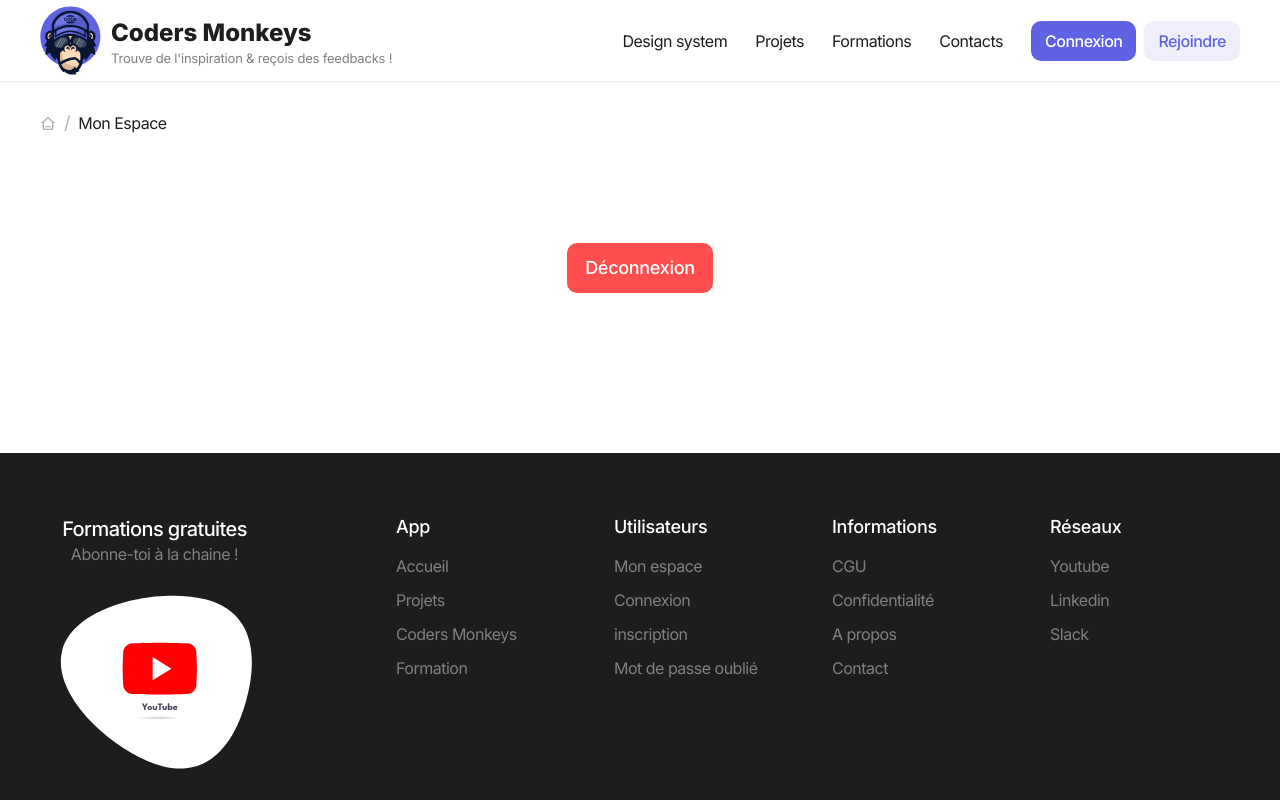
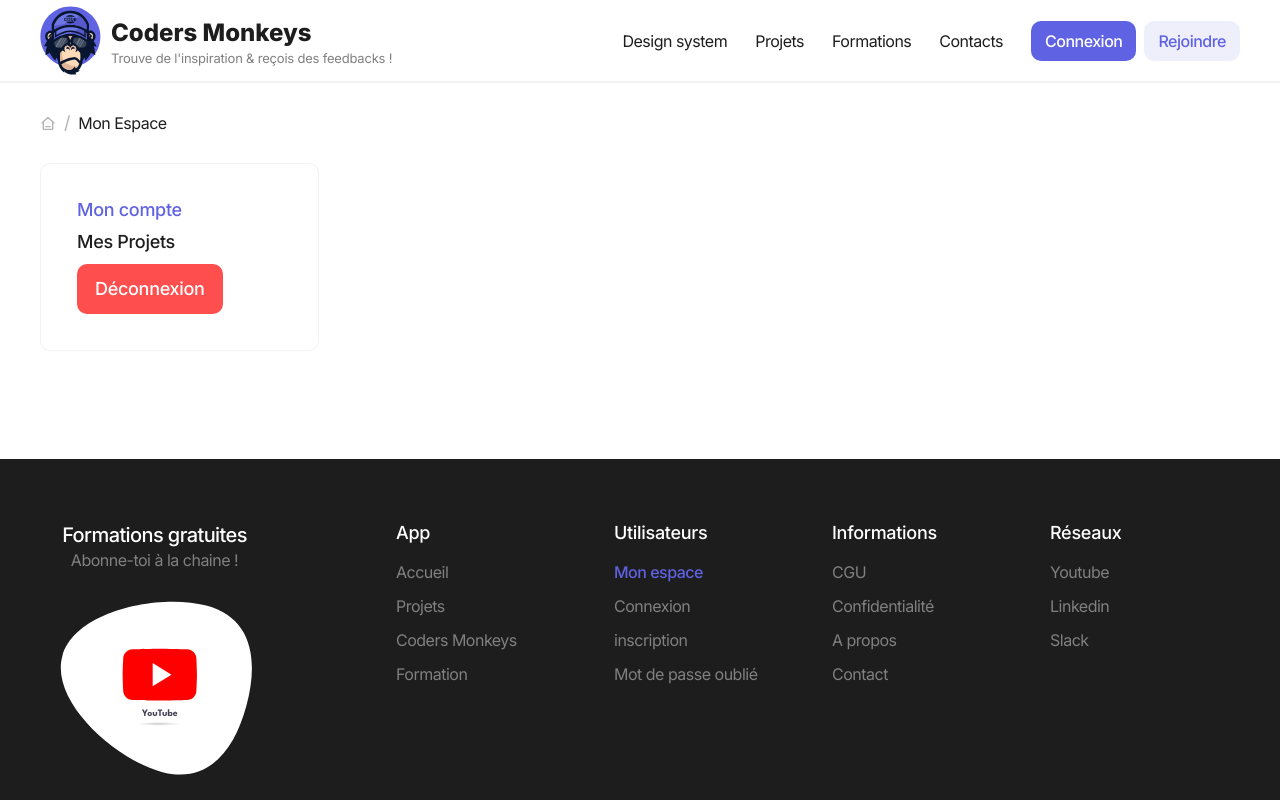
Before and after one commit to JonathanCornic/coders-monkeys, a Next.js app: page /mon-espace in a window 1280 px wide. Shown: the top 800 px of the page. Built offline with nearby package versions, Linux system fonts and the light colour scheme; no server answers.

Commit message:
patch firbase reset password & change layout structure

```diff
--- a/src/api/authentication.tsx
+++ b/src/api/authentication.tsx
@@ -2,9 +2,9 @@
 import { FirebaseError } from "firebase/app";
 import {
   createUserWithEmailAndPassword,
+  sendPasswordResetEmail,
   signInWithEmailAndPassword,
   signOut,
-  sendPasswordResetEmail,
 } from "firebase/auth";
 
 export const firebaseCreateUser = async (email: string, password: string) => {
--- a/src/pages/mon-espace/index.tsx
+++ b/src/pages/mon-espace/index.tsx
@@ -1,15 +1,14 @@
 import { Layout } from "@/ui/components/layout/layout";
 import { Seo } from "@/ui/components/seo/seo";
 import { UserAccountContainer } from "@/ui/modules/user-profile/user-account/user-account.container";
-
 
 export default function Home() {
   return (
     <>
       <Seo title="Mon espace" description="espace de l'utilisateur" />
 
-      <Layout>
-        <UserAccountContainer/>
+      <Layout withSidebar>
+        <UserAccountContainer />
       </Layout>
     </>
   );
--- a/src/ui/components/layout/layout.tsx
+++ b/src/ui/components/layout/layout.tsx
@@ -1,18 +1,41 @@
 import { Breadcrumbs } from "../breadcrumbs/breadcrumbs";
+import { Container } from "../container/container";
 import { Footer } from "../navigation/footer";
 import { Navigation } from "../navigation/navigation";
+import { UserAccountNavigation } from "../navigation/user-account-navigation";
 
 interface Props {
   children: React.ReactNode;
   isDisplayBreadcrumbs?: boolean;
+  withSidebar?: boolean;
 }
-export function Layout({ children, isDisplayBreadcrumbs = true }: Props) {
+export function Layout({
+  children,
+  isDisplayBreadcrumbs = true,
+  withSidebar,
+}: Props) {
+  let view: React.ReactElement = <></>;
+
+  if (withSidebar) {
+    view = (
+      <Container className="mb-14 flex-grow">
+        <div className="grid grid-cols-12 gap-7">
+          <div className="col-span-3">
+            <UserAccountNavigation />
+          </div>
+          <div className="col-span-9">{children}</div>
+        </div>
+      </Container>
+    );
+  } else {
+    view = <div className="flex-grow">{children}</div>;
+  }
   return (
-    <>
+    <div className="flex flex-col min-h-screen">
       <Navigation />
       {isDisplayBreadcrumbs && <Breadcrumbs />}
-      {children}
+      {view}
       <Footer />
-    </>
+    </div>
   );
 }
--- a/src/ui/components/navigation/app-links.tsx
+++ b/src/ui/components/navigation/app-links.tsx
@@ -9,7 +9,7 @@
   },
   {
     label: "Projets",
-    baseUrl: "/#",
+    baseUrl: "/mon-espace/mes-projets",
     type: "internal",
   },
   {
@@ -26,7 +26,7 @@
 const footerUsersLinks: AppLinks[] = [
   {
     label: "Mon espace",
-    baseUrl: "/#",
+    baseUrl: "/mon-espace",
     type: "internal",
   },
   {
--- a/src/ui/components/navigation/navigation.tsx
+++ b/src/ui/components/navigation/navigation.tsx
@@ -31,7 +31,7 @@
             className="flex items-center gap-7"
           >
             <ActiveLink href="/design-system">Design system</ActiveLink>
-            <ActiveLink href="/projets">Projets</ActiveLink>
+            <ActiveLink href="/mon-espace/mes-projets">Projets</ActiveLink>
             <ActiveLink href="/formations">Formations</ActiveLink>
             <ActiveLink href="/contacts">Contacts</ActiveLink>
           </Typographiy>
--- /dev/null
+++ b/src/ui/components/navigation/user-account-navigation.tsx
@@ -0,0 +1,37 @@
+import { firebaseLogOutUser } from "@/api/authentication";
+import { Box } from "@/ui/design-system/box/box";
+import { Button } from "@/ui/design-system/button/button";
+import { Typographiy } from "@/ui/design-system/typography/typography";
+import { useRouter } from "next/router";
+import { toast } from "react-toastify";
+import { ActiveLink } from "./active-link";
+
+export function UserAccountNavigation() {
+  const router = useRouter();
+
+  const handleLogOutUser = async () => {
+    const { error } = await firebaseLogOutUser();
+    if (error) {
+      toast.error(error.message);
+      return;
+    }
+    toast.success("A bientôt sur Coders Monkeys");
+    router.push("/");
+  };
+
+  return (
+    <Box className="flex fle-col gap-7">
+      <div className="flex flex-col gap-3">
+        <Typographiy variant="caption2" weigth="medium">
+          <ActiveLink href="/mon-espace">Mon compte</ActiveLink>
+        </Typographiy>
+        <Typographiy variant="caption2" weigth="medium">
+          <ActiveLink href="/mon-espace/mes-projets">Mes Projets</ActiveLink>
+        </Typographiy>
+        <Button action={handleLogOutUser} variant="danger">
+          Déconnexion
+        </Button>
+      </div>
+    </Box>
+  );
+}
--- a/src/ui/modules/authentication/forget-password/forget-password.container.tsx
+++ b/src/ui/modules/authentication/forget-password/forget-password.container.tsx
@@ -7,8 +7,8 @@
 import { ForgetPasswordView } from "./forget-password.view";
 
 export function ForgetPasswordContainer() {
+  const router = useRouter();
   const { value: isLoading, setValue: setIsLoading } = useToggle();
-  const router = useRouter();
 
   const {
     handleSubmit,
@@ -38,10 +38,8 @@
   };
 
   return (
-    <>
-      <ForgetPasswordView
-        form={{ errors, register, handleSubmit, onSubmit, isLoading }}
-      />
-    </>
+    <ForgetPasswordView
+      form={{ errors, register, handleSubmit, onSubmit, isLoading }}
+    />
   );
 }
--- a/src/ui/modules/user-profile/user-account/user-account.container.tsx
+++ b/src/ui/modules/user-profile/user-account/user-account.container.tsx
@@ -1,23 +1,3 @@
-import { firebaseLogOutUser } from "@/api/authentication";
-import { Button } from "@/ui/design-system/button/button";
-import { toast } from "react-toastify";
-
 export function UserAccountContainer() {
-
-  const handleLogOutUser = async () => {
-    const { error } = await firebaseLogOutUser();
-    if (error) {
-      toast.error(error.message);
-      return;
-    }
-    toast.success("A bientôt sur Coders Monkeys");
-  };
-
-  return (
-    <div className="flex justify-center pt-20 pb-40">
-      <Button action={handleLogOutUser} variant="danger">
-        Déconnexion
-      </Button>
-    </div>
-  );
+  return <div className="flex justify-center pt-20 pb-40"></div>;
 }
```
